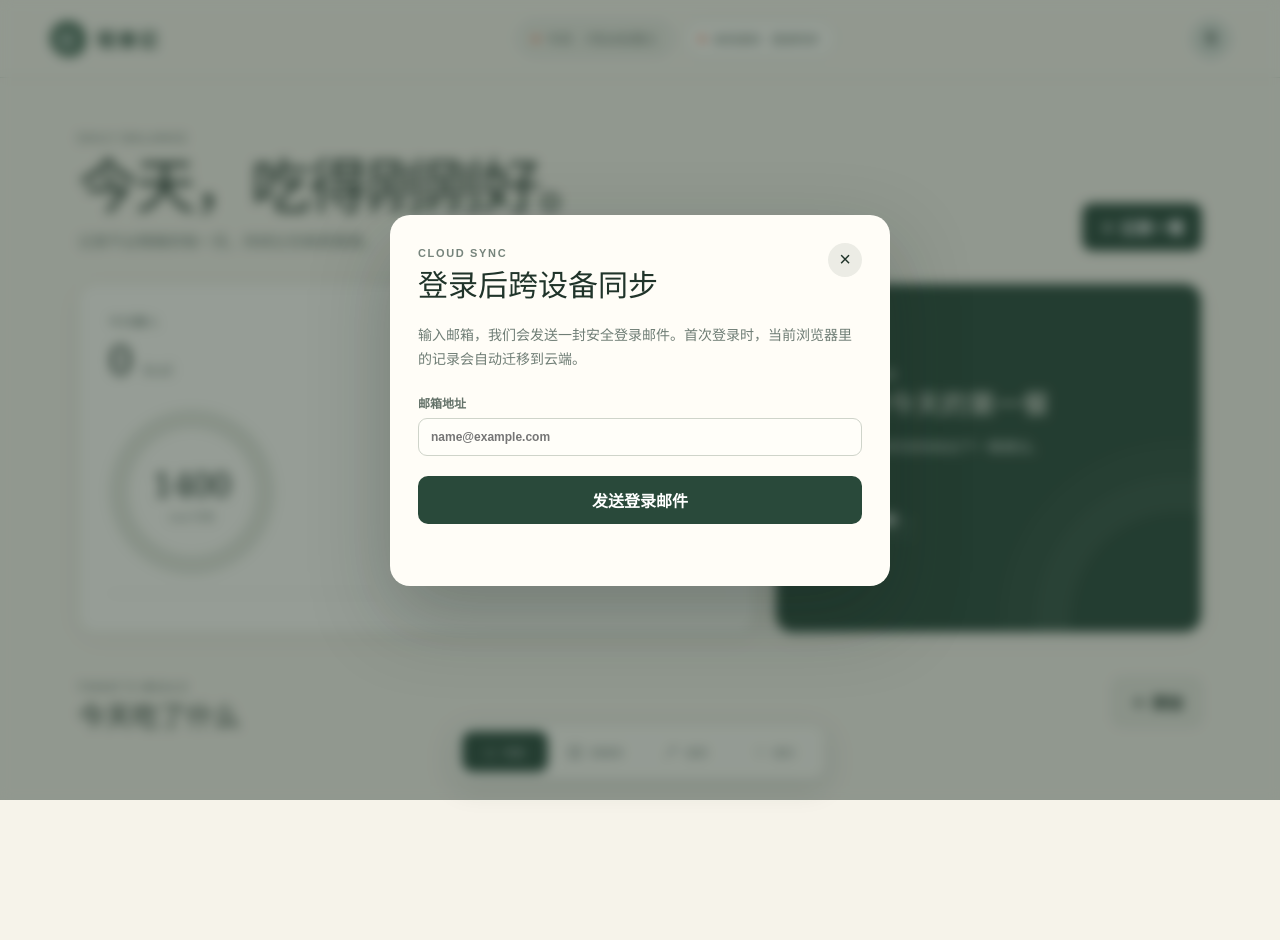
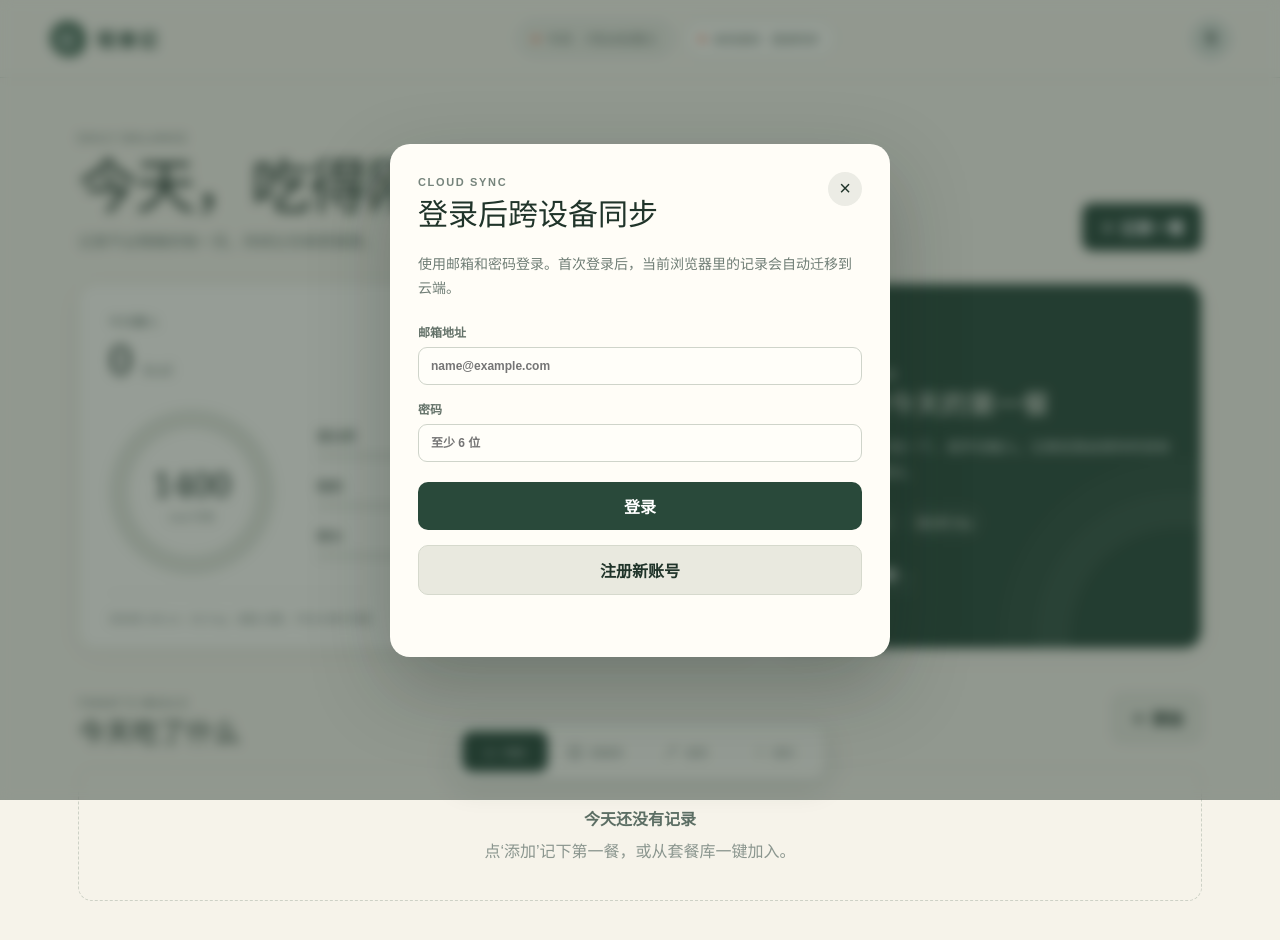
Before and after one commit to Sunnychh/qingshiji, a plain HTML site: page index.html in a window 1280 px wide. Both pictures are taken after a click on the button "本机保存 · 登录同步". Before the commit the page ends 864 px from the top, so only its background shows below. Drawn offline with nearby package versions, Linux system fonts and the light colour scheme.

Commit message:
Use email and password sign-in

```diff
--- a/index.html
+++ b/index.html
@@ -7,7 +7,7 @@
   <title>轻食记｜简单记录，吃得刚刚好</title>
   <meta name="description" content="记录每日饮食与营养比例，根据目标获得下一餐建议。">
   <link rel="stylesheet" href="app.css?v=2">
-  <link rel="stylesheet" href="auth.css?v=2">
+  <link rel="stylesheet" href="auth.css?v=3">
 </head>
 <body>
   <header class="topbar">
@@ -110,10 +110,12 @@
     <div class="modal auth-modal" role="dialog" aria-modal="true" aria-labelledby="auth-modal-title">
       <div class="modal-head"><div><span class="label">CLOUD SYNC</span><h2 id="auth-modal-title">登录后跨设备同步</h2></div><button data-close aria-label="关闭">×</button></div>
       <div id="auth-signed-out">
-        <p class="auth-copy">输入邮箱，我们会发送一封安全登录邮件。首次登录时，当前浏览器里的记录会自动迁移到云端。</p>
+        <p class="auth-copy">使用邮箱和密码登录。首次登录后，当前浏览器里的记录会自动迁移到云端。</p>
         <form id="auth-form" class="auth-form">
           <label>邮箱地址<input name="email" type="email" required autocomplete="email" placeholder="name@example.com"></label>
-          <button class="primary submit" type="submit">发送登录邮件</button>
+          <label>密码<input name="password" type="password" required minlength="6" autocomplete="current-password" placeholder="至少 6 位"></label>
+          <button class="primary submit" type="submit">登录</button>
+          <button class="secondary auth-register" type="button" id="sign-up">注册新账号</button>
         </form>
       </div>
       <div id="auth-signed-in" hidden>
@@ -125,6 +127,6 @@
   </div>
   <div class="toast" id="toast" hidden></div>
   <script src="https://cdn.jsdelivr.net/npm/@supabase/supabase-js@2"></script>
-  <script src="app.js?v=2"></script>
+  <script src="app.js?v=3"></script>
 </body>
 </html>
```
